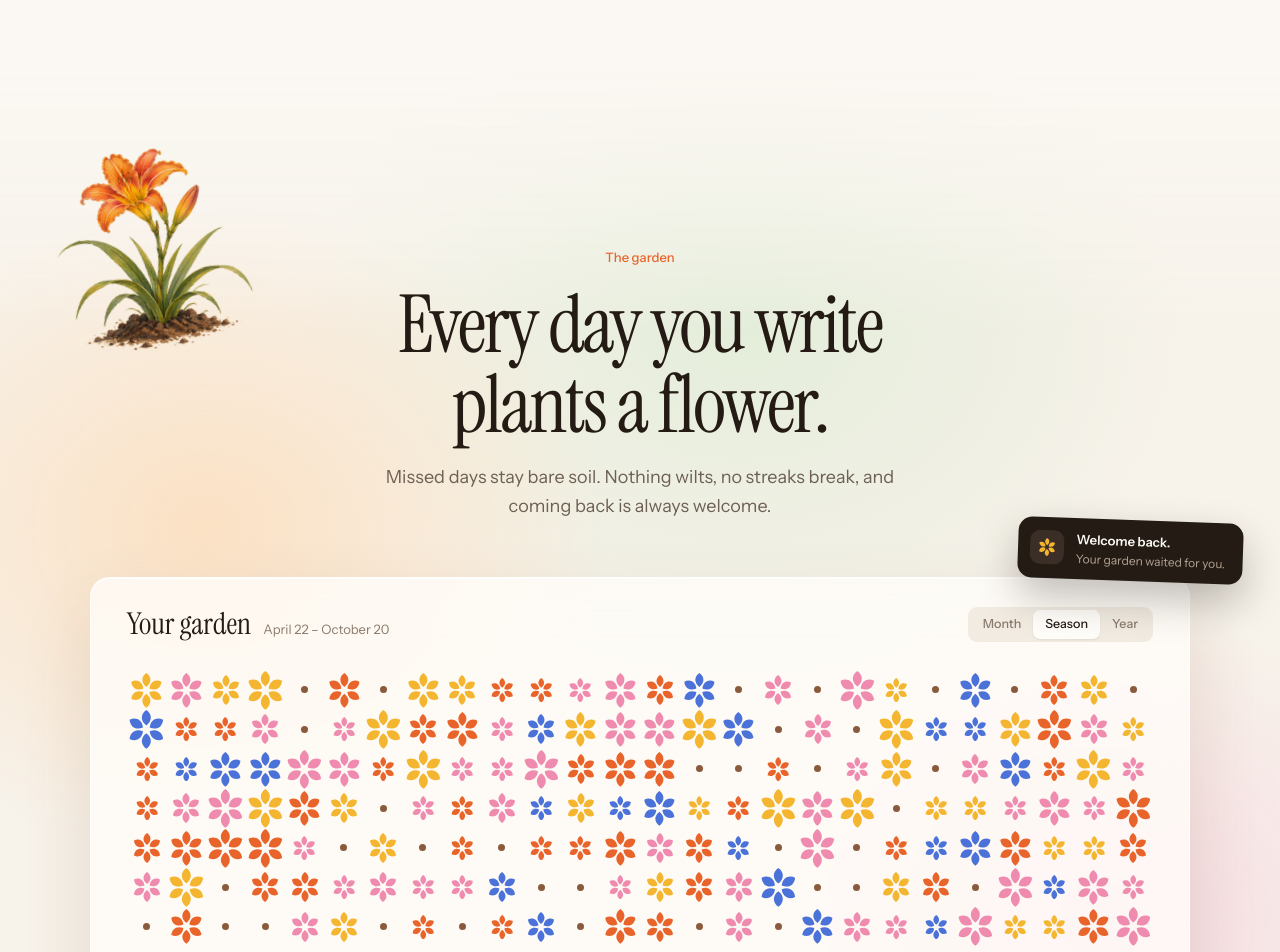
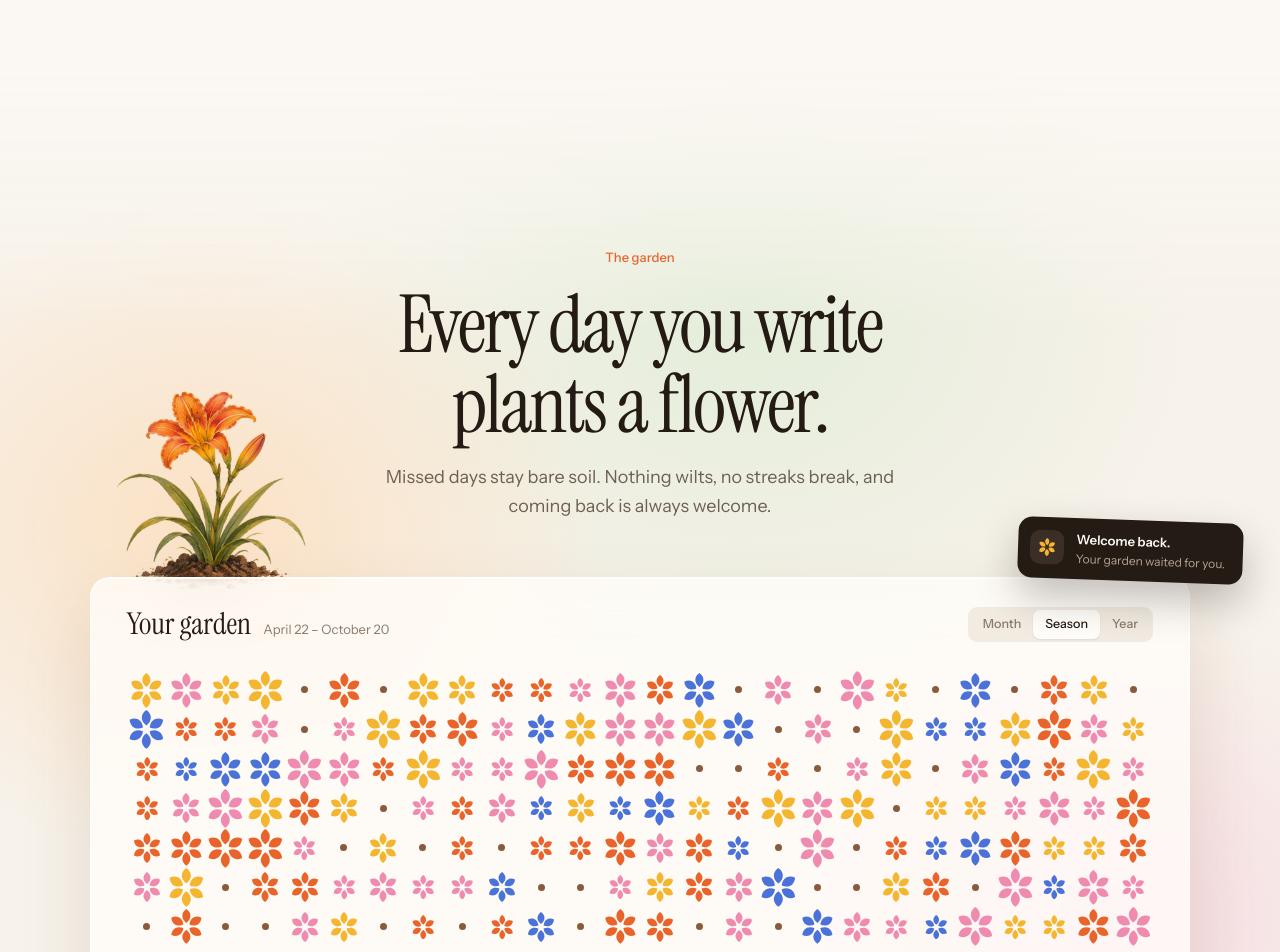
Before and after one commit to KacemMathlouthi/Daylily, a Next.js app in the folder apps/web/: page / in a window 1280 px wide. Shown: the part 3560-4512 px from the top of the page. Built offline with nearby package versions, Linux system fonts and the light colour scheme.

Commit message:
feat(web): plant the garden flower on the panel corner

```diff
--- a/apps/web/components/landing/garden.tsx
+++ b/apps/web/components/landing/garden.tsx
@@ -8,13 +8,6 @@ export function Garden() {
       className="relative flex scroll-mt-10 flex-col items-center gap-14 overflow-clip bg-[#f7f2ea] bg-[linear-gradient(180deg,#fbf8f3_0%,#fbf8f300_22%,#fbf8f300_78%,#fbf8f3_100%),radial-gradient(ellipse_45%_38%_at_16%_38%,#fbe1c4_0%,#fbe1c400_70%),radial-gradient(ellipse_40%_36%_at_86%_70%,#f7dae2_0%,#f7dae200_70%),radial-gradient(ellipse_50%_40%_at_58%_22%,#e4edda_0%,#e4edda00_70%)] px-4 pt-28 pb-32 md:px-16 md:pt-47.5 md:pb-50"
       id="garden"
     >
-      <Image
-        alt=""
-        className="absolute top-22.5 left-17.5 hidden h-50 w-auto origin-bottom -rotate-6 mix-blend-multiply motion-safe:animate-sway lg:block"
-        height={640}
-        src="/images/art/sprout.png"
-        width={608}
-      />
       <Reveal className="relative flex max-w-190 flex-col items-center gap-4.5 text-center">
         <p className="font-medium text-[13px] text-daylily">The garden</p>
         <h2 className="font-display text-[48px] text-ink leading-none tracking-[-0.03em] md:text-[80px]">
@@ -27,7 +20,17 @@ export function Garden() {
           coming back is always welcome.
         </p>
       </Reveal>
-      <GardenPanel />
+      <div className="relative w-full max-w-275">
+        {/* Planted on the panel's corner, its soil tucked behind the edge */}
+        <Image
+          alt=""
+          className="pointer-events-none absolute bottom-[calc(100%-14px)] left-6.5 hidden h-50 w-auto mix-blend-multiply lg:block"
+          height={640}
+          src="/images/art/sprout.png"
+          width={608}
+        />
+        <GardenPanel />
+      </div>
     </section>
   );
 }
--- a/packages/ui/src/styles/globals.css
+++ b/packages/ui/src/styles/globals.css
@@ -68,22 +68,10 @@
 
   --animate-bloom: bloom 0.9s var(--ease-soft) both;
 
-  --animate-sway: sway 7s ease-in-out infinite;
-
   @keyframes bloom {
     from {
       opacity: 0;
       transform: scale(0) rotate(-60deg);
-    }
-  }
-
-  @keyframes sway {
-    0%,
-    100% {
-      rotate: -7.5deg;
-    }
-    50% {
-      rotate: -4deg;
     }
   }
 
```
